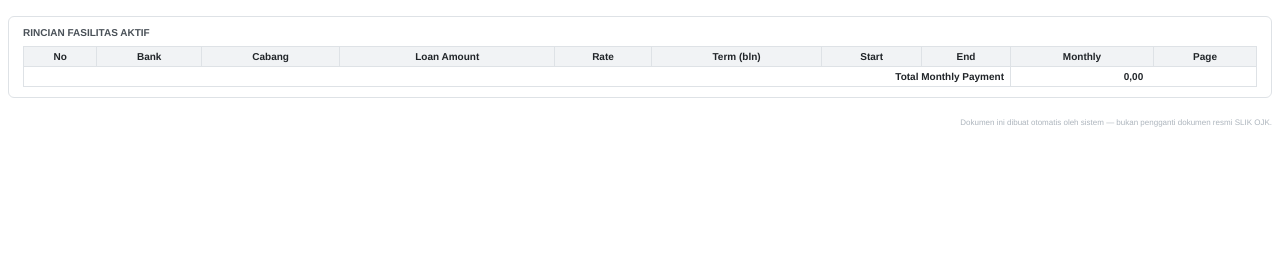
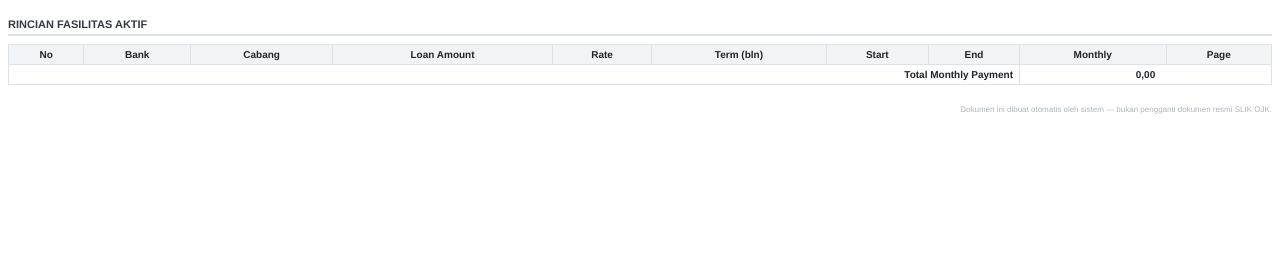
Before and after one commit to fikrisaifuddin/pdfanalis, a Django app: template loancalc/templates/loancalc/loan_pdf.html in a window 1280 px wide. Shown: the part 41-300 px from the top of the page. Run offline with Django 5.2, Linux system fonts and the light colour scheme; the template is opened without the code that fills it, so the values that code supplies are empty.

Commit message:
style : pdf styling

```diff
--- a/loancalc/templates/loancalc/loan_pdf.html
+++ b/loancalc/templates/loancalc/loan_pdf.html
@@ -8,22 +8,46 @@
   body { font-family: Helvetica, sans-serif; font-size: 10px; color: #212529; }
   h1 { font-size: 16px; margin-bottom: 2px; }
   .sub { color: #868e96; font-size: 9px; margin-bottom: 16px; }
-  .section { margin-bottom: 14px; border: 1px solid #dee2e6; border-radius: 6px; padding: 10px 14px; }
+
+  /* Heading polos tanpa kotak, pemisah antar bagian laporan */
+  .heading {
+    font-size: 11px;
+    font-weight: bold;
+    text-transform: uppercase;
+    color: #343a40;
+    border-bottom: 2px solid #dee2e6;
+    padding-bottom: 4px;
+    margin: 18px 0 8px;
+  }
+  .heading:first-of-type { margin-top: 0; }
+
+  .section { border: 1px solid #dee2e6; border-radius: 6px; padding: 10px 14px; }
   .section-title { font-size: 10px; font-weight: bold; text-transform: uppercase; color: #495057; margin-bottom: 6px; }
+
   table.layout3col { width: 100%; border-collapse: collapse; }
   table.layout3col td.col { width: 33.33%; vertical-align: top; padding: 0 6px; border: none; }
+
   table.datarow { width: 100%; margin-top: 4px; }
-  table.datarow td { border: none; padding: 2px 0; text-align: left; }
+  table.datarow td { border: none; padding: 6px 10px; text-align: left; }
   table.datarow td.label { color: #868e96; }
   table.datarow td.value { font-weight: bold; text-align: right; }
-  table { width: 100%; border-collapse: collapse; margin-top: 8px; }
-  th, td { border: 1px solid #dee2e6; padding: 4px 6px; text-align: center; }
-  th { background: #f1f3f5; }
-  .badge { padding: 2px 8px; border-radius: 10px; font-size: 9px; font-weight: bold; }
+
+  table.data-table { width: 100%; border-collapse: collapse; }
+  table.data-table th, table.data-table td {
+    border: 1px solid #dee2e6;
+    padding: 4px 6px;
+    text-align: center;
+  }
+  table.data-table th { background: #f1f3f5; }
+  table.data-table tr { page-break-inside: avoid; }
+  table.data-table thead { display: table-header-group; }
+
+  .badge { padding: 2px 8px; border-radius: 10px; font-size: 9px; font-weight: bold; display: inline-block; }
   .badge-success { background: #e7f5ec; color: #2f9e5b; }
   .badge-danger  { background: #f8d7da; color: #842029; }
   .badge-warning { background: #fff8e1; color: #997404; }
   .badge-neutral { background: #e9ecef; color: #495057; }
+
   .footer { margin-top: 20px; font-size: 8px; color: #adb5bd; text-align: right; }
 </style>
 </head>
@@ -34,9 +58,9 @@
 
   {% with ak=result.analisis_kredit %}
   {% if ak %}
-  <div class="section">
-    <div class="section-title">Hasil Penilaian 3 Aspek Kredit</div>
-    <table class="datarow">
+
+  <div class="heading">Hasil Penilaian 3 Aspek Kredit</div>
+  <table class="datarow" style="margin-bottom:10px;">
     <tr>
       <td class="label">Rekomendasi</td>
       <td class="value">
@@ -46,25 +70,30 @@
       </td>
     </tr>
   </table>
-  </div>
 
   <table class="layout3col">
     <tr>
       <td class="col">
         <div class="section" style="height:100%;">
-          <div class="section-title">1. Karakter</div>
-          <span class="badge {% if ak.karakter.badge == 'danger' %}badge-danger{% elif ak.karakter.badge == 'success' %}badge-success{% else %}badge-neutral{% endif %}">
+          <div class="section-title">
+            1. KARAKTER
+            <br>
+            <span class="badge {% if ak.karakter.badge == 'danger' %}badge-danger{% elif ak.karakter.badge == 'success' %}badge-success{% else %}badge-neutral{% endif %}" style="margin-top:6px;">
               {{ ak.karakter.status }}
             </span>
+          </div>
           <p>{{ ak.karakter.desc }}</p>
         </div>
       </td>
       <td class="col">
         <div class="section" style="height:100%;">
-          <div class="section-title">2. Kapasitas</div>
-          <span class="badge {% if ak.kapasitas.badge == 'danger' %}badge-danger{% elif ak.kapasitas.badge == 'success' %}badge-success{% else %}badge-neutral{% endif %}">
+          <div class="section-title">
+            2. KAPASITAS
+            <br>
+            <span class="badge {% if ak.kapasitas.badge == 'danger' %}badge-danger{% elif ak.kapasitas.badge == 'success' %}badge-success{% else %}badge-neutral{% endif %}" style="margin-top:6px;">
               {{ ak.kapasitas.status }}
             </span>
+          </div>
           <table class="datarow">
             <tr><td class="label">Gaji Diakui ({{ ak.persentase_gaji|floatformat:0 }}%)</td><td class="value">Rp {{ ak.gaji_diakui|rupiah }}</td></tr>
             <tr><td class="label">Hutang SLIK</td><td class="value">- Rp {{ ak.total_monthly_slik|rupiah }}</td></tr>
@@ -76,10 +105,13 @@
       </td>
       <td class="col">
         <div class="section" style="height:100%;">
-          <div class="section-title">3. Kolateral</div>
-          <span class="badge {% if ak.kolateral.badge == 'danger' %}badge-danger{% elif ak.kolateral.badge == 'success' %}badge-success{% else %}badge-warning{% endif %}">
+          <div class="section-title">
+            3. KOLATERAL
+            <br>
+            <span class="badge {% if ak.kolateral.badge == 'danger' %}badge-danger{% elif ak.kolateral.badge == 'success' %}badge-success{% else %}badge-warning{% endif %}" style="margin-top:6px;">
               {{ ak.kolateral.status }}
             </span>
+          </div>
           <table class="datarow">
             <tr><td class="label">Harga Jual</td><td class="value">Rp {{ ak.harga_jual|rupiah }}</td></tr>
             <tr><td class="label">Uang Muka (DP)</td><td class="value">Rp {{ ak.uang_muka|rupiah }} ({{ ak.dp_percent|floatformat:1 }}%)</td></tr>
@@ -93,9 +125,8 @@
   {% endif %}
   {% endwith %}
 
-  <div class="section">
-    <div class="section-title">Rincian Fasilitas Aktif</div>
-    <table>
+  <div class="heading">Rincian Fasilitas Aktif</div>
+  <table class="data-table">
     <thead>
       <tr>
         <th>No</th><th>Bank</th><th>Cabang</th><th>Loan Amount</th><th>Rate</th>
@@ -123,13 +154,13 @@
       </tr>
     </tbody>
   </table>
-  </div>
 
   {% if result.problem_facilities %}
-  <div class="section">
-    <div class="section-title">Fasilitas Kualitas Bermasalah</div>
-    <table>
-      <thead><tr><th>Pelapor</th><th>Cabang</th><th>Kualitas</th><th>Kondisi</th><th>Terakhir Bermasalah</th></tr></thead>
+  <div class="heading">Fasilitas Kualitas Bermasalah</div>
+  <table class="data-table">
+    <thead>
+      <tr><th>Pelapor</th><th>Cabang</th><th>Kualitas</th><th>Kondisi</th><th>Terakhir Bermasalah</th></tr>
+    </thead>
     <tbody>
       {% for f in result.problem_facilities %}
       <tr>
@@ -139,7 +170,6 @@
       {% endfor %}
     </tbody>
   </table>
-  </div>
   {% endif %}
 
   <div class="footer">Dokumen ini dibuat otomatis oleh sistem &mdash; bukan pengganti dokumen resmi SLIK OJK.</div>
```
Lines whose indentation alone changed are shown as unchanged.
